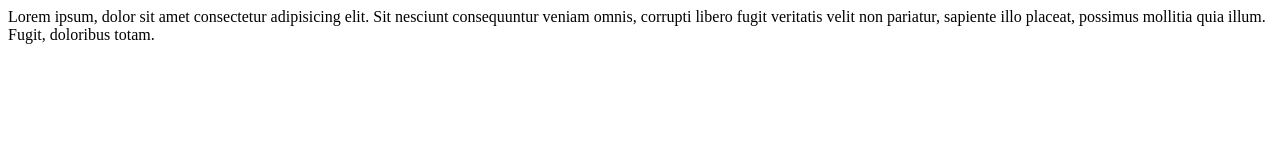
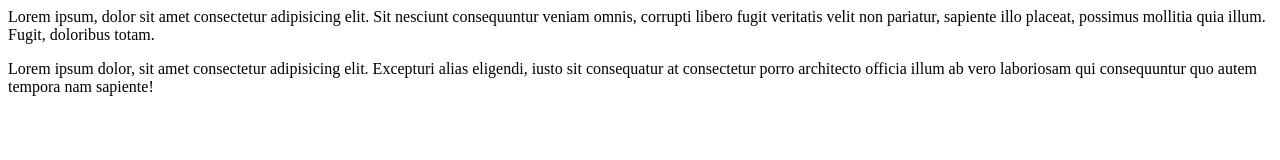
Before and after one commit to verdemas/gruoop, a plain HTML site: page index.html in a window 1280 px wide. Drawn offline with Linux system fonts and the light colour scheme.

Commit message:
otros párrafos agregados

```diff
--- a/index.html
+++ b/index.html
@@ -1,3 +1,6 @@
 <p>
     Lorem ipsum, dolor sit amet consectetur adipisicing elit. Sit nesciunt consequuntur veniam omnis, corrupti libero fugit veritatis velit non pariatur, sapiente illo placeat, possimus mollitia quia illum. Fugit, doloribus totam.
 </p>
+<p>
+    Lorem ipsum dolor, sit amet consectetur adipisicing elit. Excepturi alias eligendi, iusto sit consequatur at consectetur porro architecto officia illum ab vero laboriosam qui consequuntur quo autem tempora nam sapiente!
+</p>
```
